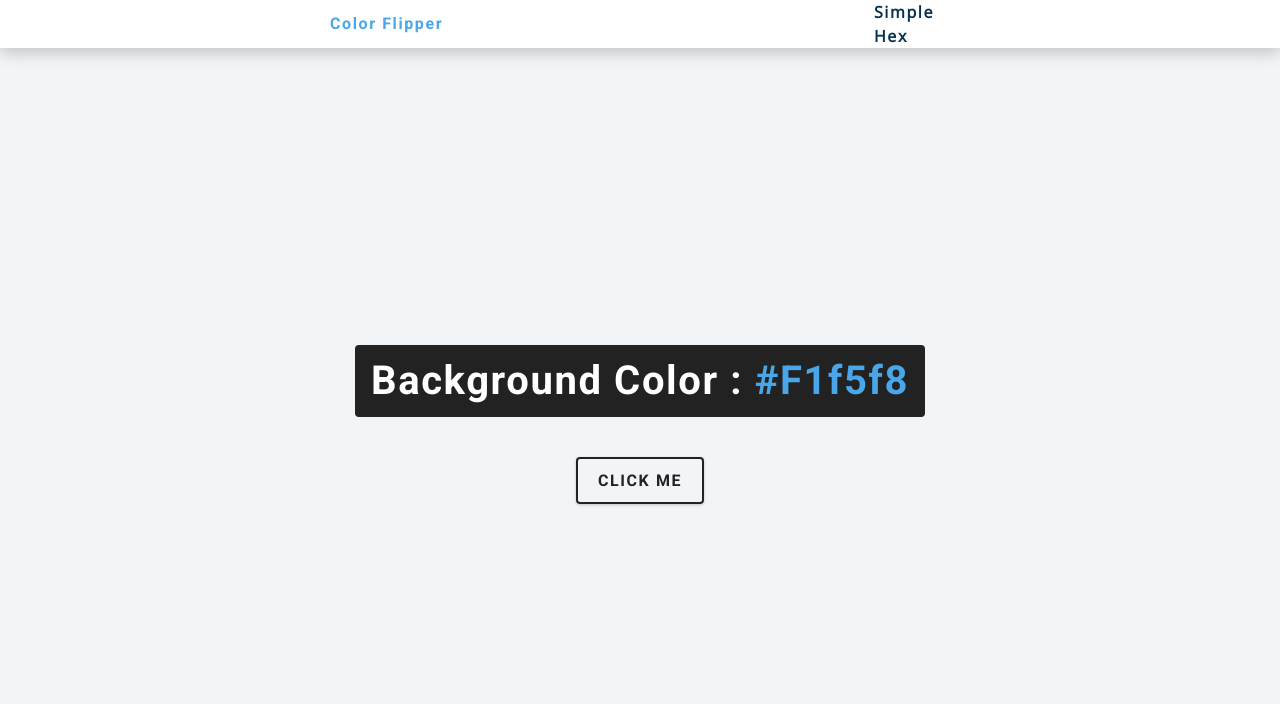
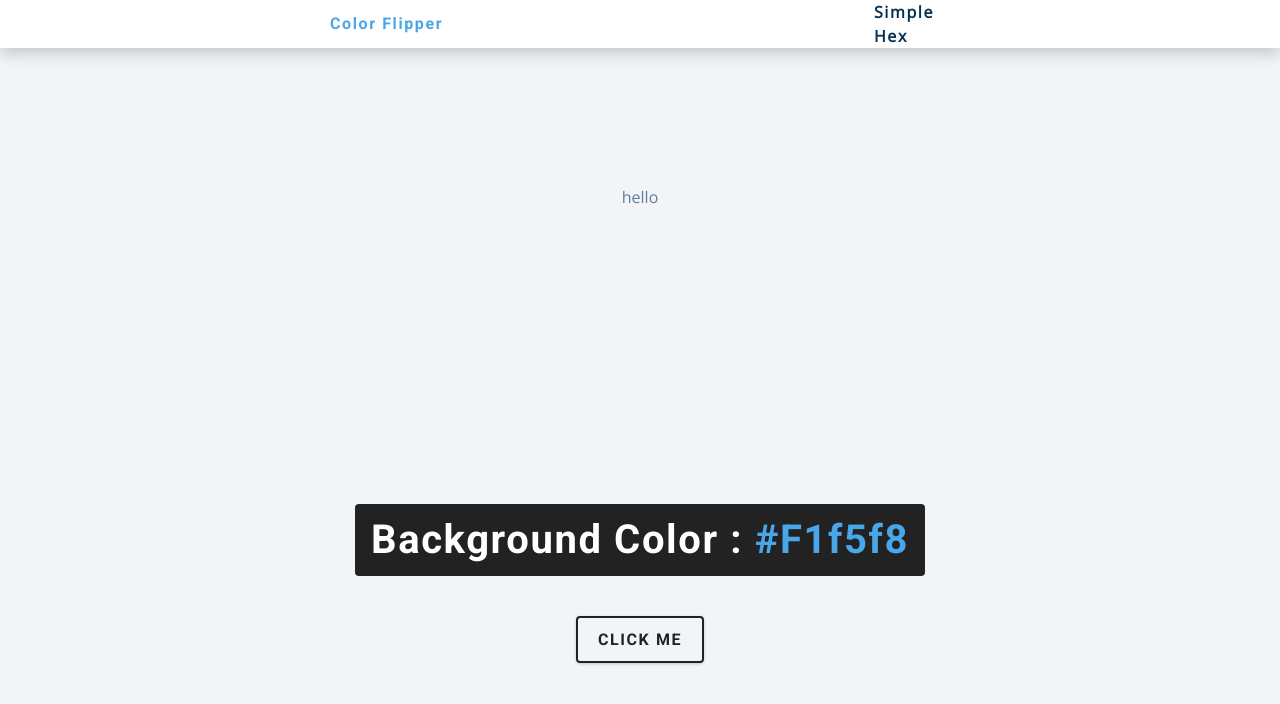
Before and after one commit to gracekabaghe/color-flipper, a website: page index.html in a window 1280 px wide. Drawn offline with nearby package versions, Linux system fonts and the light colour scheme.

Commit message:
added hellow

```diff
--- a/index.html
+++ b/index.html
@@ -24,6 +24,10 @@
     </div>
     </nav>
     <main>
+
+        <p>
+            hello
+        </p>
         <div class="container">
             <h2>Background color : <span class="color">
                 #f1f5f8
```
